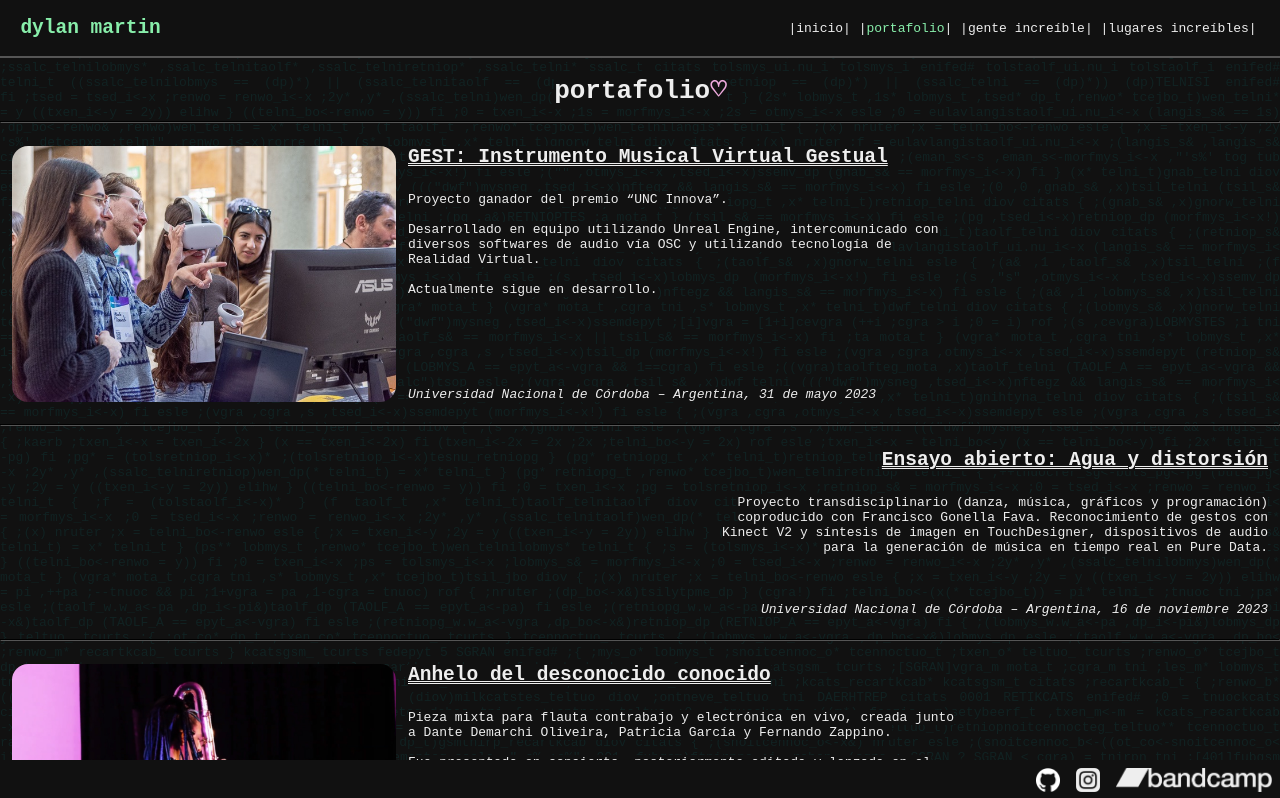
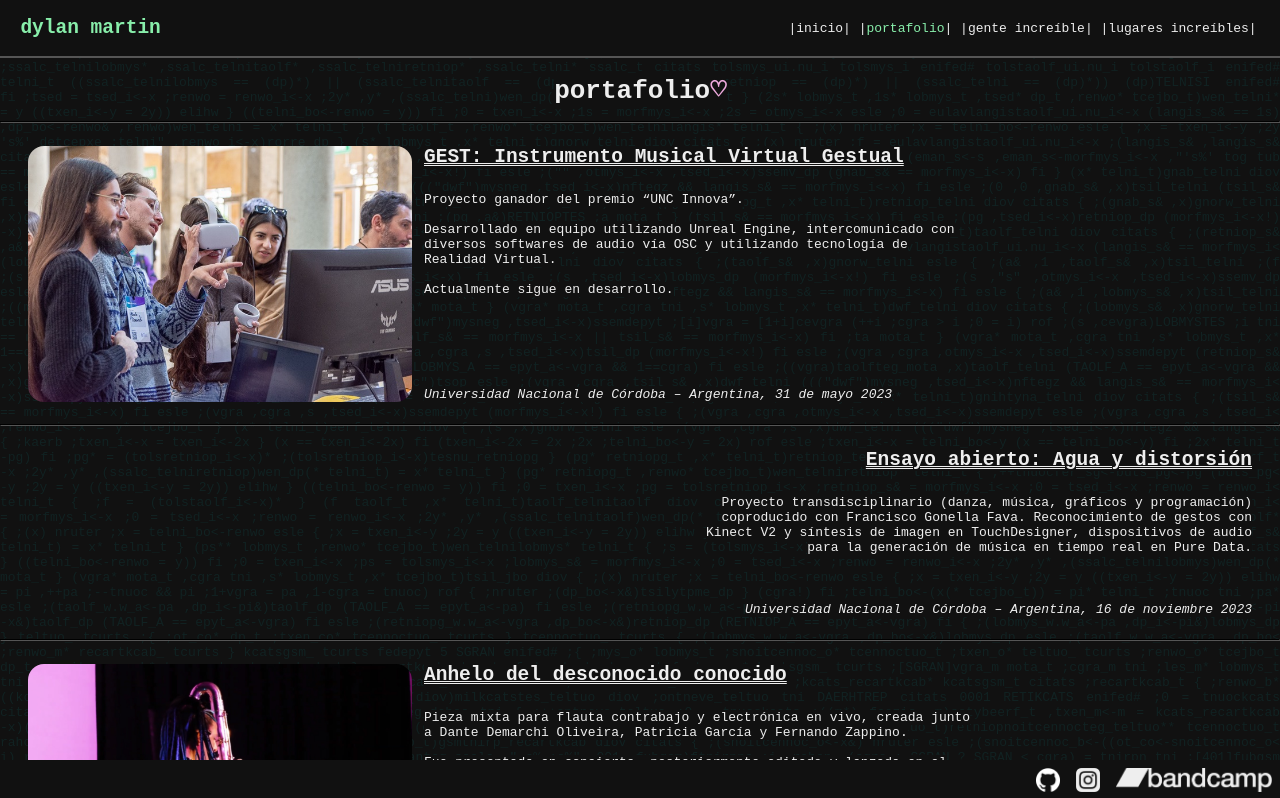
Before and after one commit to martindylan/martindylan.github.io, a React (Create React App) app: page /portafolio in a window 1280 px wide. Shown: the top 798 px of the page. Built offline with nearby package versions, Linux system fonts and the light colour scheme.

Commit message:
fix: cardlong margin and animation

```diff
--- a/src/CardLong/CardLong.module.css
+++ b/src/CardLong/CardLong.module.css
@@ -31,7 +31,7 @@
   border-top: 0.25rem solid transparent;
   border-bottom: 0.25rem solid transparent;
   box-shadow: none;
-  /* margin: 0 1rem 1rem; */
+  margin: 0 1rem;
 }
 
 @media (min-width: 768px) {
@@ -42,20 +42,21 @@
     text-align: right;
     flex-direction: row-reverse;
   }
-}
 
   .card.linked:hover {
     border-top: 0.25rem solid var(--fg-col1);
     border-bottom: 0.25rem solid var(--fg-col1);
     box-shadow: 0 0 0.4rem var(--fg-col1) inset;
-  transition: 75ms;
+    margin: 0 2rem;
+    transition: 150ms;
   }
 
   .card.linked:not(:hover) {
     border-top: 0.25rem solid transparent;
     border-bottom: 0.25rem solid transparent;
     box-shadow: none;
-  transition: 150ms;
+    transition: 75ms;
+  }
 }
 
 .container {
```
Lines whose indentation alone changed are shown as unchanged.
